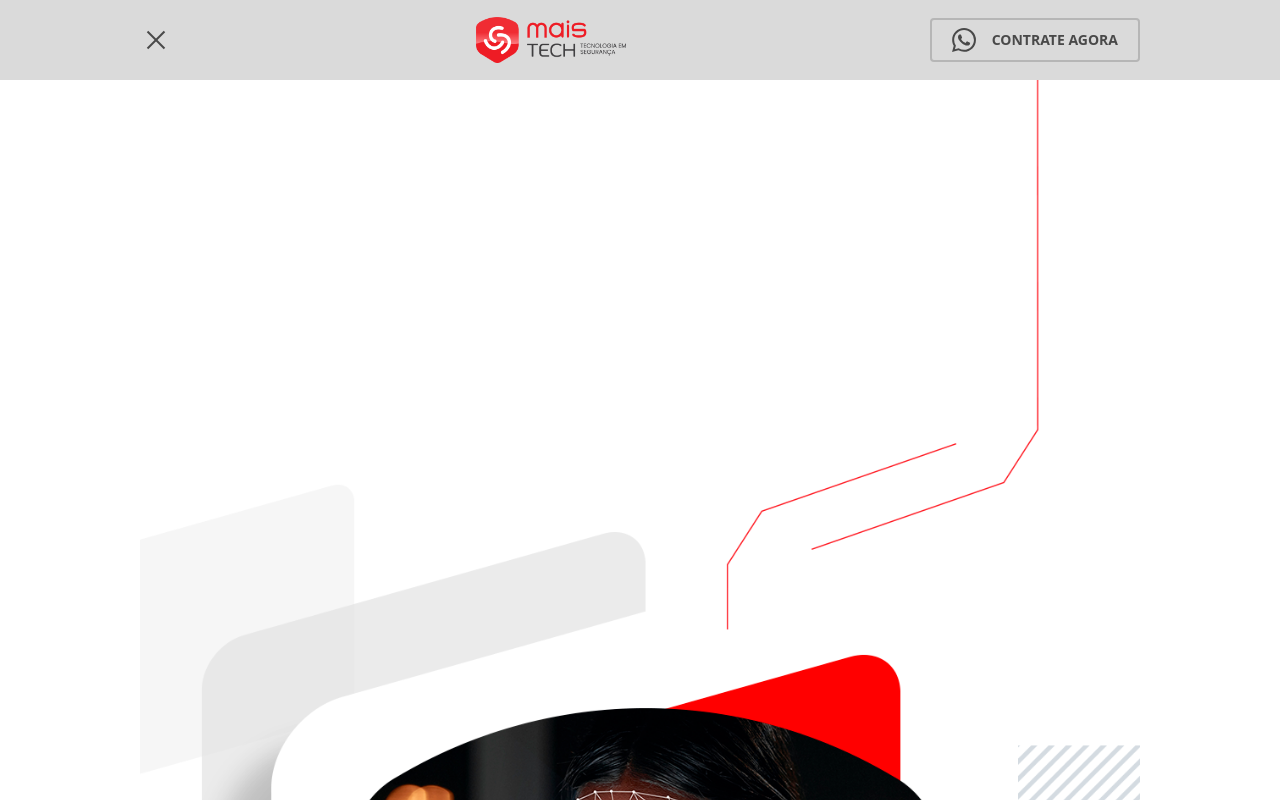
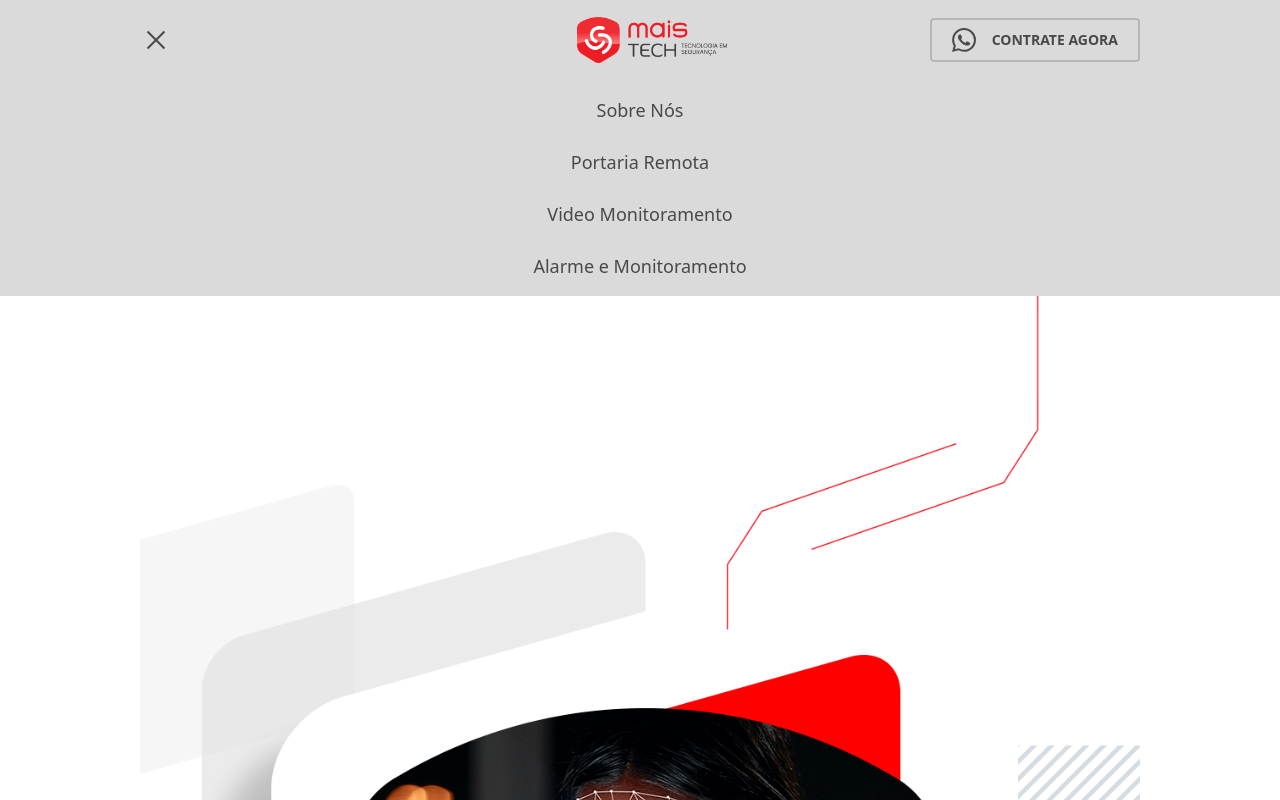
Before and after one commit to Oliverdx/mais-tech, a Next.js app: page / in a window 1280 px wide. Both pictures are taken after a click on the button 156 px from the left and 40 px from the top of the page. Shown: the top 800 px of the page. Built offline with nearby package versions, Linux system fonts and the light colour scheme.

Commit message:
final website

```diff
--- a/app/components/Footer.tsx
+++ b/app/components/Footer.tsx
@@ -12,9 +12,27 @@ import {
 import { MapPin } from "lucide-react";
 
 function Footer() {
+
+  const smoothScroll = (id: string) => {
+    const el = document.querySelector(id);
+    if (!el) return;
+
+    el.scrollIntoView({
+      behavior: "smooth",
+      block: "start"
+    });
+  };
+
   return <footer className="bg-main_red w-full py-10 mt-10">
     <div className="flex flex-col justify-center align-center w-11/12 m-auto justify-center text-white
       md:flex-row md:items-center md:w-full md:max-w-[1000px] md:m-auto md:justify-between"
+    >
+      <button
+        className="cursor-pointer"
+        onClick={(e) => {
+          e.preventDefault();
+          smoothScroll("#top")
+        }}
       >
         <Image
           src="/images/logo-white.png"
@@ -23,6 +41,7 @@ function Footer() {
           height={80}
           className="w-[250px] m-auto mb-10 md:border-r-1 md:border-white md:pr-8 md:m-0 md:mr-8 md:h-17"
         />
+      </button>
 
       <div className="flex flex-col items-center gap-8 md:flex-row">
         <Image
@@ -34,11 +53,11 @@ function Footer() {
         />
         <div className="flex flex-col w-[280px] text-[14px] gap-4">
           <Link href={NUMBER_WHATSAPP} className="w-[280px] grid grid-cols-[20px_250px] gap-[10px]">
-            <svg className="fill-white w-5 h-5" role="img" viewBox="0 0 24 24" xmlns="http://www.w3.org/2000/svg"><title>WhatsApp</title><path d="M17.472 14.382c-.297-.149-1.758-.867-2.03-.967-.273-.099-.471-.148-.67.15-.197.297-.767.966-.94 1.164-.173.199-.347.223-.644.075-.297-.15-1.255-.463-2.39-1.475-.883-.788-1.48-1.761-1.653-2.059-.173-.297-.018-.458.13-.606.134-.133.298-.347.446-.52.149-.174.198-.298.298-.497.099-.198.05-.371-.025-.52-.075-.149-.669-1.612-.916-2.207-.242-.579-.487-.5-.669-.51-.173-.008-.371-.01-.57-.01-.198 0-.52.074-.792.372-.272.297-1.04 1.016-1.04 2.479 0 1.462 1.065 2.875 1.213 3.074.149.198 2.096 3.2 5.077 4.487.709.306 1.262.489 1.694.625.712.227 1.36.195 1.871.118.571-.085 1.758-.719 2.006-1.413.248-.694.248-1.289.173-1.413-.074-.124-.272-.198-.57-.347m-5.421 7.403h-.004a9.87 9.87 0 01-5.031-1.378l-.361-.214-3.741.982.998-3.648-.235-.374a9.86 9.86 0 01-1.51-5.26c.001-5.45 4.436-9.884 9.888-9.884 2.64 0 5.122 1.03 6.988 2.898a9.825 9.825 0 012.893 6.994c-.003 5.45-4.437 9.884-9.885 9.884m8.413-18.297A11.815 11.815 0 0012.05 0C5.495 0 .16 5.335.157 11.892c0 2.096.547 4.142 1.588 5.945L.057 24l6.305-1.654a11.882 11.882 0 005.683 1.448h.005c6.554 0 11.89-5.335 11.893-11.893a11.821 11.821 0 00-3.48-8.413Z"/></svg>
+            <svg className="fill-white w-5 h-5" role="img" viewBox="0 0 24 24" xmlns="http://www.w3.org/2000/svg"><title>WhatsApp</title><path d="M17.472 14.382c-.297-.149-1.758-.867-2.03-.967-.273-.099-.471-.148-.67.15-.197.297-.767.966-.94 1.164-.173.199-.347.223-.644.075-.297-.15-1.255-.463-2.39-1.475-.883-.788-1.48-1.761-1.653-2.059-.173-.297-.018-.458.13-.606.134-.133.298-.347.446-.52.149-.174.198-.298.298-.497.099-.198.05-.371-.025-.52-.075-.149-.669-1.612-.916-2.207-.242-.579-.487-.5-.669-.51-.173-.008-.371-.01-.57-.01-.198 0-.52.074-.792.372-.272.297-1.04 1.016-1.04 2.479 0 1.462 1.065 2.875 1.213 3.074.149.198 2.096 3.2 5.077 4.487.709.306 1.262.489 1.694.625.712.227 1.36.195 1.871.118.571-.085 1.758-.719 2.006-1.413.248-.694.248-1.289.173-1.413-.074-.124-.272-.198-.57-.347m-5.421 7.403h-.004a9.87 9.87 0 01-5.031-1.378l-.361-.214-3.741.982.998-3.648-.235-.374a9.86 9.86 0 01-1.51-5.26c.001-5.45 4.436-9.884 9.888-9.884 2.64 0 5.122 1.03 6.988 2.898a9.825 9.825 0 012.893 6.994c-.003 5.45-4.437 9.884-9.885 9.884m8.413-18.297A11.815 11.815 0 0012.05 0C5.495 0 .16 5.335.157 11.892c0 2.096.547 4.142 1.588 5.945L.057 24l6.305-1.654a11.882 11.882 0 005.683 1.448h.005c6.554 0 11.89-5.335 11.893-11.893a11.821 11.821 0 00-3.48-8.413Z" /></svg>
             <span className="text-[20px] font-bold">{PHONE_NUMBER.replace('tel:', "")}</span>
           </Link>
           <Link href={LOCATION_URL} className="w-[280px] grid grid-cols-[20px_250px] gap-[10px]">
-            <MapPin style={{marginLeft: "-2px"}} />
+            <MapPin style={{ marginLeft: "-2px" }} />
             <span>
               {LOCATION}
             </span>
--- a/app/components/Header.tsx
+++ b/app/components/Header.tsx
@@ -8,10 +8,69 @@ import HamburgerMenu from "./HamburgerMenu";
 function Header() {
   const [showMenu, setShowMenu] = useState(false);
 
-  return <header className="flex items-center h-20 w-full bg-header_bg">
+  const smoothScroll = (id: string) => {
+    const el = document.querySelector(id);
+    if (!el) return;
+
+    el.scrollIntoView({
+      behavior: "smooth",
+      block: "start"
+    });
+  };
+
+  return <header id="top" className="flex items-center h-20 w-full bg-header_bg">
     <div className="flex w-5/6 h-20 items-center justify-between m-auto lg:w-[1000px] ">
 
       <HamburgerMenu isOpen={showMenu} openMenu={setShowMenu} />
+
+      <nav>
+        {showMenu && <ul className="absolute top-20 left-0 w-full bg-header_bg flex flex-col items-center gap-6 py-4 z-1">
+          <li>
+            <Link href="#about"
+              onClick={(e) => {
+                e.preventDefault();
+                smoothScroll("#about");
+                setShowMenu(false);
+              }}
+              className="cursor-pointer text-dark_gray text-lg font-medium hover:text-light_gray">
+              Sobre Nós
+            </Link>
+          </li>
+          <li>
+            <Link href="#portaria"
+              onClick={(e) => {
+                e.preventDefault();
+                smoothScroll("#portaria");
+                setShowMenu(false);
+              }}
+              className="cursor-pointer text-dark_gray text-lg font-medium hover:text-light_gray">
+              Portaria Remota
+            </Link>
+          </li>
+          <li>
+            <Link href="#video-monitoramento"
+              onClick={(e) => {
+                e.preventDefault();
+                smoothScroll("#video-monitoramento");
+                setShowMenu(false);
+              }}
+              className="cursor-pointer text-dark_gray text-lg font-medium hover:text-light_gray">
+              Video Monitoramento
+            </Link>
+          </li>
+          <li>
+            <Link href="#alarme"
+              onClick={(e) => {
+                e.preventDefault();
+                smoothScroll("#alarme");
+                setShowMenu(false);
+              }}
+              className="cursor-pointer text-dark_gray text-lg font-medium hover:text-light_gray">
+              Alarme e Monitoramento
+            </Link>
+          </li>
+        </ul>}
+      </nav>
 
       <Link href="/">
         <Image
--- a/app/sections/About.tsx
+++ b/app/sections/About.tsx
@@ -2,7 +2,7 @@ import Image from "next/image";
 
 function About(){
   return (
-    <div className="mt-[-100px] relative z-2 p-8 md:max-w-[1000px] md:m-auto">
+    <div id="about" className="mt-[-100px] relative z-2 p-8 md:max-w-[1000px] md:m-auto">
       <Image
         src="/images/logo.png"
         alt="Logo Mais Tech"
--- a/app/sections/Service.tsx
+++ b/app/sections/Service.tsx
@@ -8,6 +8,7 @@ export interface service {
 }
 
 export interface ServiceProps {
+  serviceId: "portaria" | "video-monitoramento" | "alarme";
   type: "primary" | "secondary";
   title: string;
   breafing: string;
@@ -19,6 +20,7 @@ export interface ServiceProps {
 }
 
 function Service({
+  serviceId,
   type,
   title,
   breafing,
@@ -32,7 +34,7 @@ function Service({
   const isPrimary = type === "primary";
   const badgeBgColor = isPrimary ? "bg-[#B6B6B6]" : "bg-[#B3272D]";
 
-  return <div className={`relative text-sm ${showBadge ? "pt-44" : "pt-10"} px-4 ${isPrimary ? "bg-white" : "bg-main_red text-white"}`}>
+  return <div id={serviceId} className={`relative text-sm ${showBadge ? "pt-44" : "pt-10"} px-4 ${isPrimary ? "bg-white" : "bg-main_red text-white"}`}>
     <div className="md:max-w-[1000px] md:m-auto">
 
       {showBadge && <div className="absolute top-0 right-0 mt-4 mr-4 flex gap-4">
--- a/app/servicesList.ts
+++ b/app/servicesList.ts
@@ -2,6 +2,7 @@ import { ServiceProps } from "./sections/Service";
 
 const servicesList: ServiceProps[] = [
   {
+    serviceId: "portaria",
     type: "secondary",
     title: "Portaria Remota",
     breafing: "Ideal para condomínio residenciais, corporativos, pequenas, médias e grandes empresas.",
@@ -29,6 +30,7 @@ const servicesList: ServiceProps[] = [
     showBadge: true
   },
   {
+    serviceId: "video-monitoramento",
     type: "primary",
     title: "Video Monitoramento",
     breafing: "Recomendado para utilização em condomínios, residências, empresas e indústrias dos mais diferentes segmentos e grandes eventos.",
@@ -58,6 +60,7 @@ const servicesList: ServiceProps[] = [
     showBadge: true
   },
   {
+    serviceId: "alarme",
     type: "primary",
     title: "Alarme e Monitoramento",
     breafing: "Ideal para condomínio residenciais, corporativos, pequenas, médias e grandes empresas.",
```
Also changed, not shown: public/images/og-image.png (added). Lines whose indentation alone changed are shown as unchanged.
